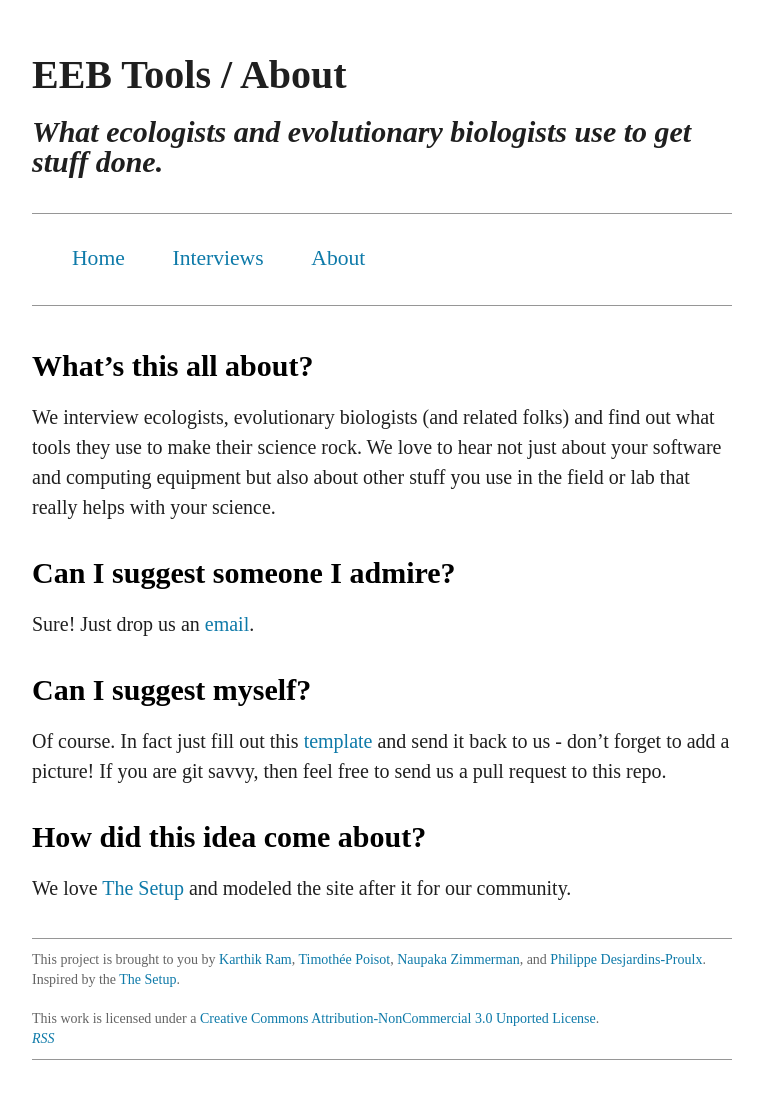
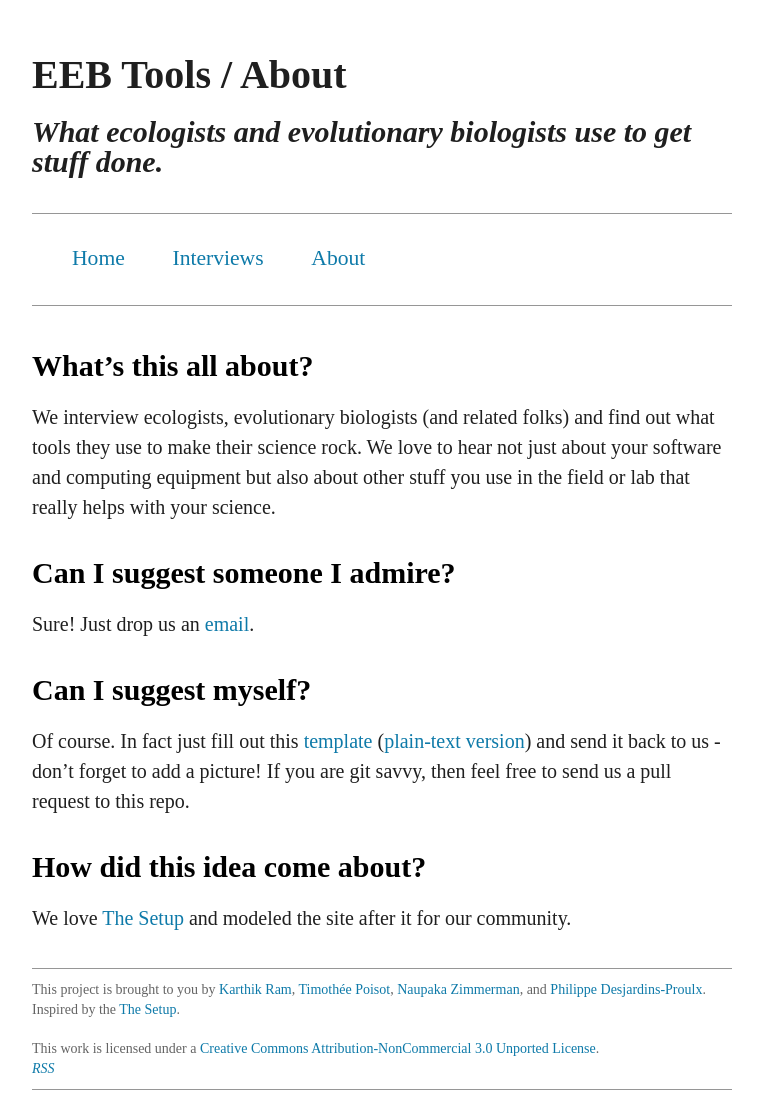
Before and after one commit to karthik/ecotools, a Jekyll site: the page built from about.md, in a window 1280 px wide. Shown: the whole page, without its empty margins (258-1021 px from the left). Built offline with Jekyll 4.4.1, drawn with Linux system fonts in a browser that asks for light colours; Markdown is read by kramdown in place of the engine named in the settings; comment, search, counter and statistics services are not loaded; a style sheet for code colours, icons or effects is not loaded; before the commit the page ends 1074 px from its top, so only the background shows below that.

Commit message:
added a link to raw markdown for people who don't know that github renders everything

```diff
--- a/about.md
+++ b/about.md
@@ -13,7 +13,7 @@ Sure! Just drop us an [email](mailto:interviews@eebtools.org).
 
 #Can I suggest myself?
 
-Of course. In fact just fill out this [template](https://gist.github.com/4612840) and send it back to us - don't forget to add a picture! If you are git savvy, then feel free to send us a pull request to this repo.
+Of course. In fact just fill out this [template](https://gist.github.com/4612840) ([plain-text version](http://eebtools.org/about/)) and send it back to us - don't forget to add a picture! If you are git savvy, then feel free to send us a pull request to this repo.
 
 #How did this idea come about?
 
```
